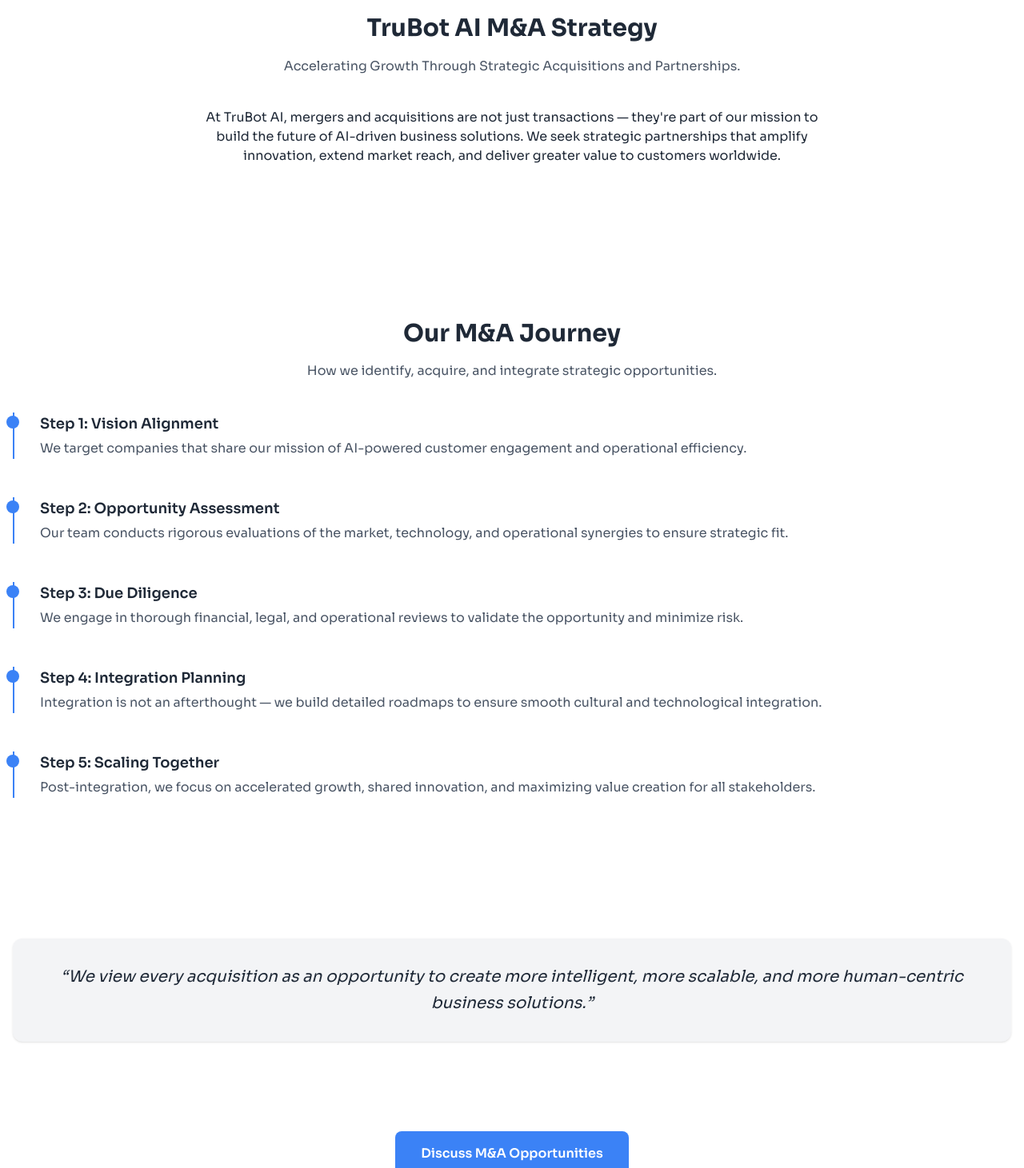
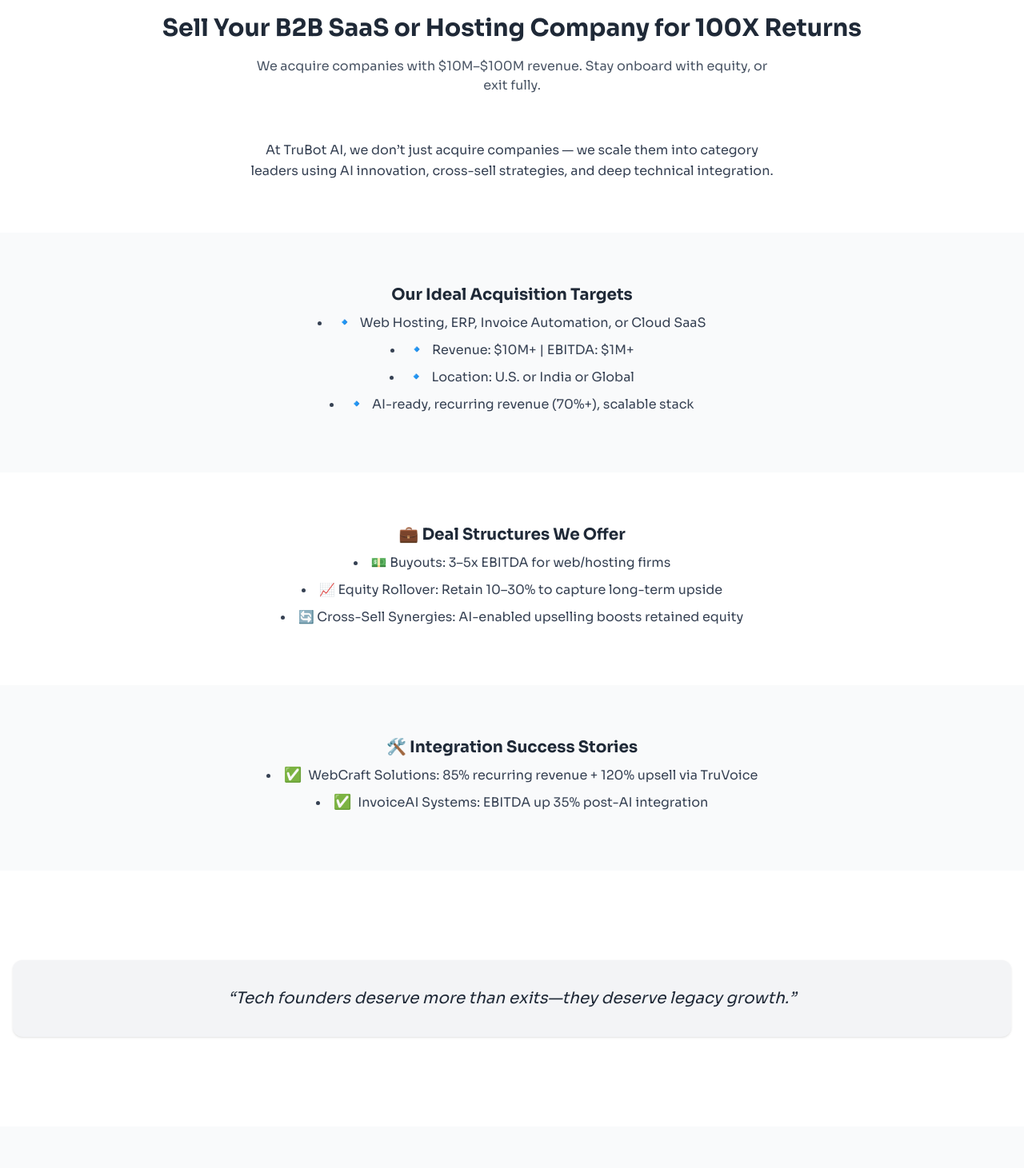
Before and after one commit to trubotai/trubot_ai_web, a Next.js app: page /mna in a window 1280 px wide. Shown: the part 120-1581 px from the top of the page at 80% size. Built offline with nearby package versions, Linux system fonts and the light colour scheme.

Commit message:
refine mna page

```diff
--- a/app/mna/page.tsx
+++ b/app/mna/page.tsx
@@ -1,91 +1,100 @@
-import Link from "next/link";
-
 import PageLayout from "@/app/ui/components/PageLayout";
 import SectionHeader from "@/app/ui/components/SectionHeader";
-import TimelineStep from "@/app/ui/components/TimelineStep";
 import QuoteBox from "@/app/ui/components/QuoteBox";
+import BulletList from "@/app/ui/components/BulletList";
+import Button from "@/app/ui/components/Button";
+import {
+  targetList,
+  dealStructureList,
+  successStoryList,
+} from "../ui/libs/constants/mna";
 
 export const metadata = {
   title: "Mergers & Acquisitions – TruBot AI",
   description:
-    "Discover TruBot AI’s strategy for strategic mergers, acquisitions, and partnerships that drive intelligent business automation forward.",
+    "Sell your B2B SaaS or Hosting company for 100X returns. Explore our acquisition strategy and deal structures.",
 };
 
 const Page = () => {
   return (
     <>
-      <PageLayout className="flex flex-col items-center justify-center text-center animate-fade-slide-up">
+      {/* Hero Section */}
+      <PageLayout className="flex flex-col items-center justify-center animate-fade-slide-up">
         <SectionHeader
-          title="TruBot AI M&A Strategy"
-          subtitle="Accelerating Growth Through Strategic Acquisitions and Partnerships."
+          title="Sell Your B2B SaaS or Hosting Company for 100X Returns"
+          subtitle="We acquire companies with $10M–$100M revenue. Stay onboard with equity, or exit fully."
         />
 
-        <div className="prose prose-gray max-w-3xl mx-auto text-center mb-16">
-          <p>
-            At TruBot AI, mergers and acquisitions are not just transactions —
-            they&apos;re part of our mission to build the future of AI-driven
-            business solutions. We seek strategic partnerships that amplify
-            innovation, extend market reach, and deliver greater value to
-            customers worldwide.
-          </p>
-        </div>
+        <p className="text-gray-700 max-w-2xl mx-auto mt-4 leading-relaxed text-center">
+          At TruBot AI, we don’t just acquire companies — we scale them into
+          category leaders using AI innovation, cross-sell strategies, and deep
+          technical integration.
+        </p>
       </PageLayout>
 
-      <PageLayout className="space-y-12">
-        <SectionHeader
-          title="Our M&A Journey"
-          subtitle="How we identify, acquire, and integrate strategic opportunities."
-        />
+      {/* Target Criteria */}
+      <div className="bg-gray-50">
+        <PageLayout className="animate-fade-slide-up">
+          <BulletList
+            title="Our Ideal Acquisition Targets"
+            items={targetList}
+            iconPrefix="🔹"
+            align="center"
+          />
+        </PageLayout>
+      </div>
 
-        <div className="space-y-12">
-          <TimelineStep
-            step="Step 1: Vision Alignment"
-            description="We target companies that share our mission of AI-powered customer engagement and operational efficiency."
-            delay={0.1}
-          />
-
-          <TimelineStep
-            step="Step 2: Opportunity Assessment"
-            description="Our team conducts rigorous evaluations of the market, technology, and operational synergies to ensure strategic fit."
-            delay={0.2}
-          />
-
-          <TimelineStep
-            step="Step 3: Due Diligence"
-            description="We engage in thorough financial, legal, and operational reviews to validate the opportunity and minimize risk."
-            delay={0.3}
-          />
-
-          <TimelineStep
-            step="Step 4: Integration Planning"
-            description="Integration is not an afterthought — we build detailed roadmaps to ensure smooth cultural and technological integration."
-            delay={0.4}
-          />
-
-          <TimelineStep
-            step="Step 5: Scaling Together"
-            description="Post-integration, we focus on accelerated growth, shared innovation, and maximizing value creation for all stakeholders."
-            delay={0.5}
-          />
-        </div>
-      </PageLayout>
-
-      <PageLayout>
-        <QuoteBox
-          quote="We view every acquisition as an opportunity to create more intelligent, more scalable, and more human-centric business solutions."
-          author="Gopalakrishnan K"
-          role="Founder & CEO, TruBot AI"
+      {/* Deal Structures */}
+      <PageLayout className="animate-fade-slide-up">
+        <BulletList
+          title="💼 Deal Structures We Offer"
+          items={dealStructureList}
+          align="center"
         />
       </PageLayout>
 
-      {/* Final CTA */}
-      <div className="text-center mb-16">
-        <Link
-          href="mailto:careers@trubotai.com?subject=Explore%20M&A%20Opportunities"
-          className="inline-block bg-electric text-white px-8 py-4 rounded-lg font-semibold hover-scale-glow animate-fade-slide-up"
-        >
-          Discuss M&A Opportunities
-        </Link>
+      {/* Success Stories */}
+      <div className="bg-gray-50">
+        <PageLayout className="animate-fade-slide-up">
+          <BulletList
+            title="🛠️ Integration Success Stories"
+            items={successStoryList}
+            iconPrefix="✅"
+            align="center"
+          />
+        </PageLayout>
+      </div>
+
+      {/* Quote Box */}
+      <PageLayout>
+        <QuoteBox quote="Tech founders deserve more than exits—they deserve legacy growth." />
+      </PageLayout>
+
+      {/* CTA Section */}
+      <div className="bg-gray-50">
+        <PageLayout className="text-center animate-fade-slide-up">
+          <SectionHeader
+            title="Submit Your Company"
+            subtitle="Reach us at acquisitions@trubotai.com or share your details via the form below."
+          />
+
+          <div className="flex justify-center flex-wrap gap-4">
+            <Button
+              href="mailto:acquisitions@trubotai.com?subject=M&A%20Interest"
+              variant="primary"
+              className="hover-scale-glow"
+            >
+              Contact Acquisitions
+            </Button>
+            <Button
+              href="/contact"
+              variant="outline"
+              className="hover-scale-glow"
+            >
+              Contact →
+            </Button>
+          </div>
+        </PageLayout>
       </div>
     </>
   );
--- /dev/null
+++ b/app/ui/libs/constants/mna.ts
@@ -0,0 +1,19 @@
+const targetList = [
+  "Web Hosting, ERP, Invoice Automation, or Cloud SaaS",
+  "Revenue: $10M+ | EBITDA: $1M+",
+  "Location: U.S. or India or Global",
+  "AI-ready, recurring revenue (70%+), scalable stack",
+];
+
+const dealStructureList = [
+  "💵 Buyouts: 3–5x EBITDA for web/hosting firms",
+  "📈 Equity Rollover: Retain 10–30% to capture long-term upside",
+  "🔄 Cross-Sell Synergies: AI-enabled upselling boosts retained equity",
+];
+
+const successStoryList = [
+  "WebCraft Solutions: 85% recurring revenue + 120% upsell via TruVoice",
+  "InvoiceAI Systems: EBITDA up 35% post-AI integration",
+];
+
+export { targetList, dealStructureList, successStoryList };
```
